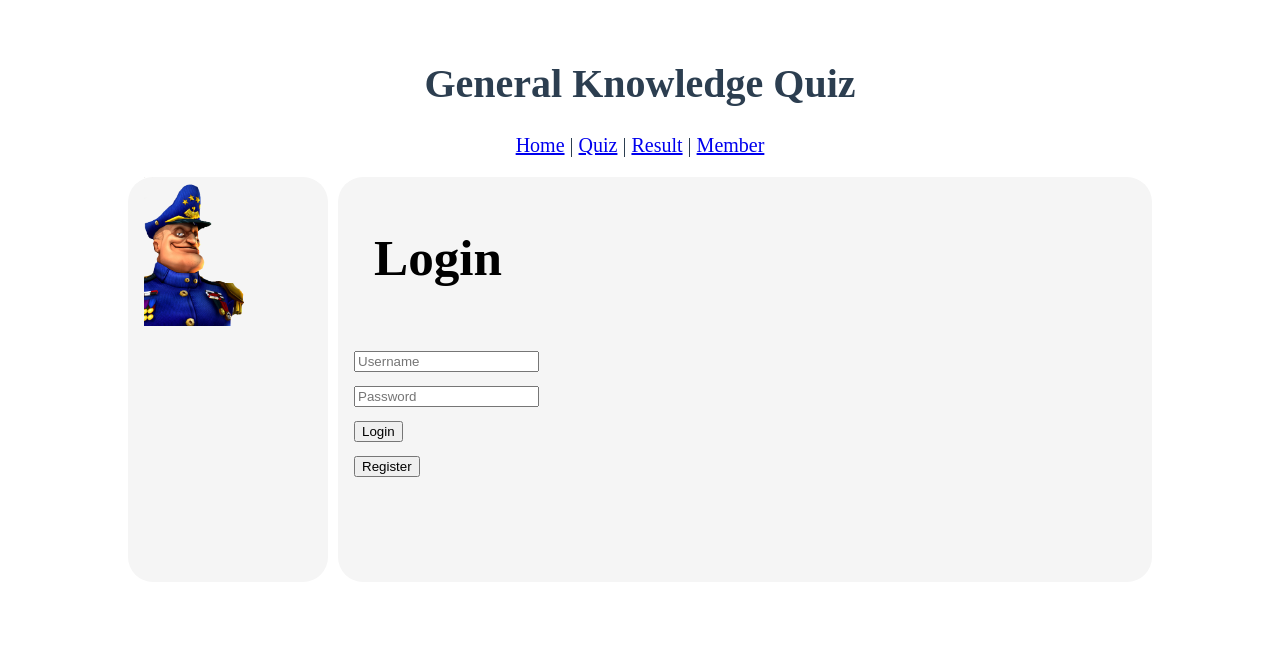
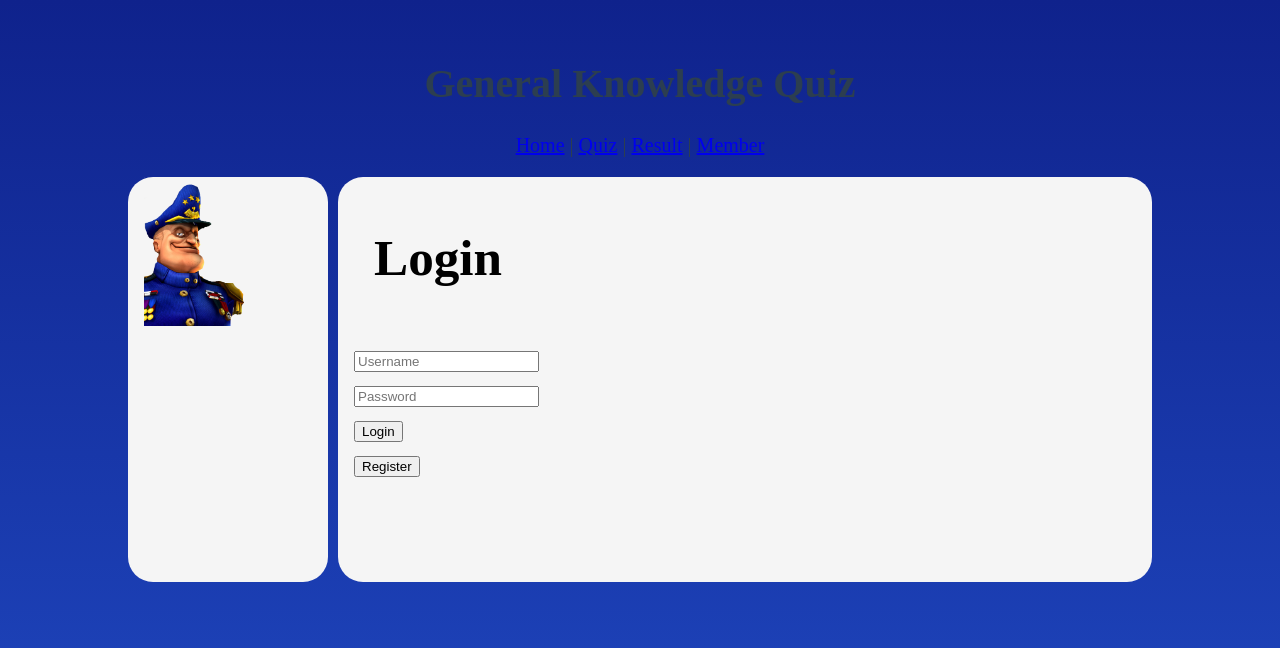
Before and after one commit to ITHS-JU20-Grupp5/frontend, a Vue app: page / in a window 1280 px wide. Shown: the top 648 px of the page. Built offline with nearby package versions, Linux system fonts and the light colour scheme; the HTML template or start-up script is replaced by a standard one; a web font is replaced by a local one.

Commit message:
Added background color

```diff
--- a/public/index.html
+++ b/public/index.html
@@ -1,9 +1,9 @@
 <!DOCTYPE html>
-<html lang="">
+<html lang style="height: 100vh">
   <head>
     <meta charset="utf-8">
     <meta http-equiv="X-UA-Compatible" content="IE=edge">
-    <meta name="viewport" content="width=device-width,initial-scale=1.0">
+    <meta name="viewport" content="width=device-width,initial-scale=1.0" >
     <link rel="icon" href="<%= BASE_URL %>favicon.ico">
     <title><%= htmlWebpackPlugin.options.title %></title>
   </head>
--- a/src/App.vue
+++ b/src/App.vue
@@ -43,6 +43,9 @@
 @import url('https://fonts.googleapis.com/css2?family=New+Tegomin&display=swap');
 @import url('https://fonts.googleapis.com/css2?family=Roboto:wght@100;300&display=swap');
 /* Mobile */
+body{
+  background-image: linear-gradient(#0F228C, #1F47BF);
+}
 *#app {
   font-family: Roboto, Helvetica, Arial, sans-serif;
   -webkit-font-smoothing: antialiased;
@@ -52,6 +55,7 @@
   font-size: 20px;
   justify-content:center;
   align-items:center;
+
 }
 
 .bubble {
@@ -142,7 +146,7 @@ h3{
     text-decoration: none;
     width: clamp(200px, 80vw, 90%);
     padding: 20px;
-    /*background-image: linear-gradient(#0F228C, #1F47BF);*/
+
   }
 
   .wrapper {
```
